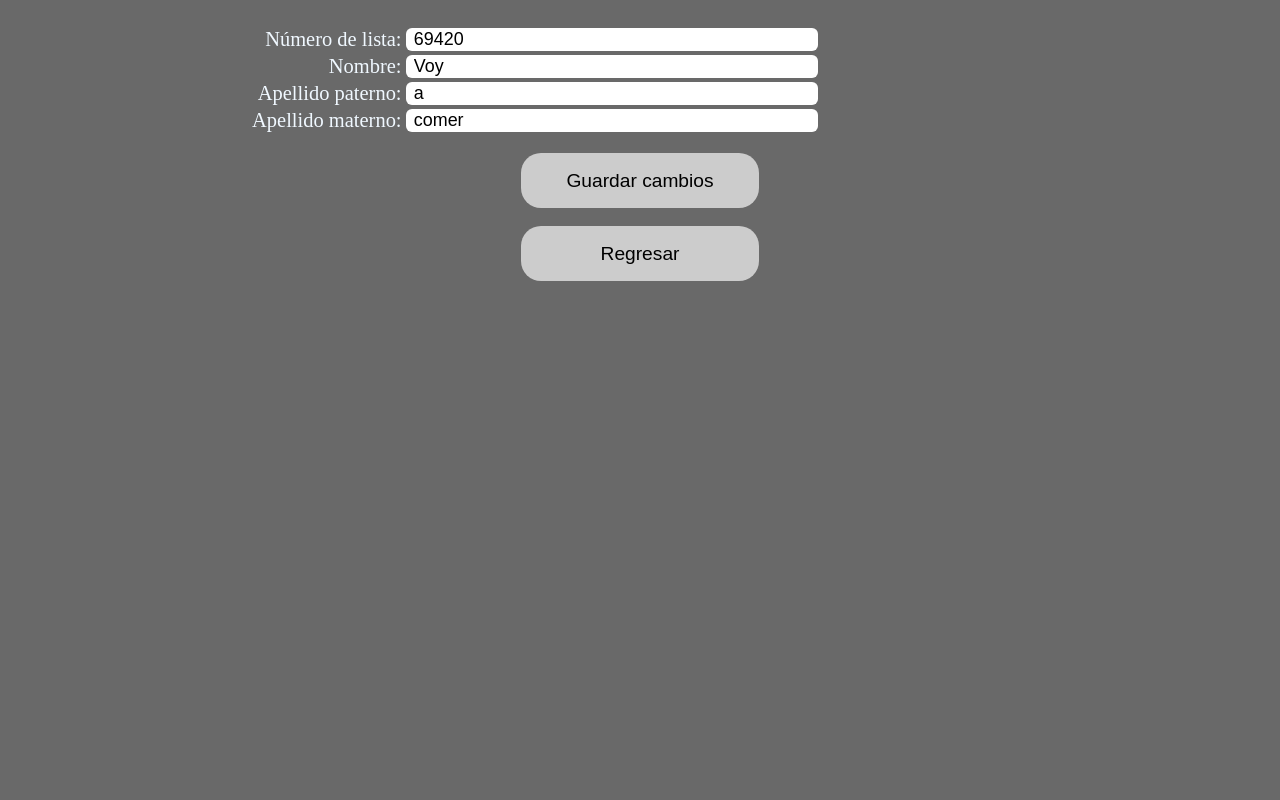
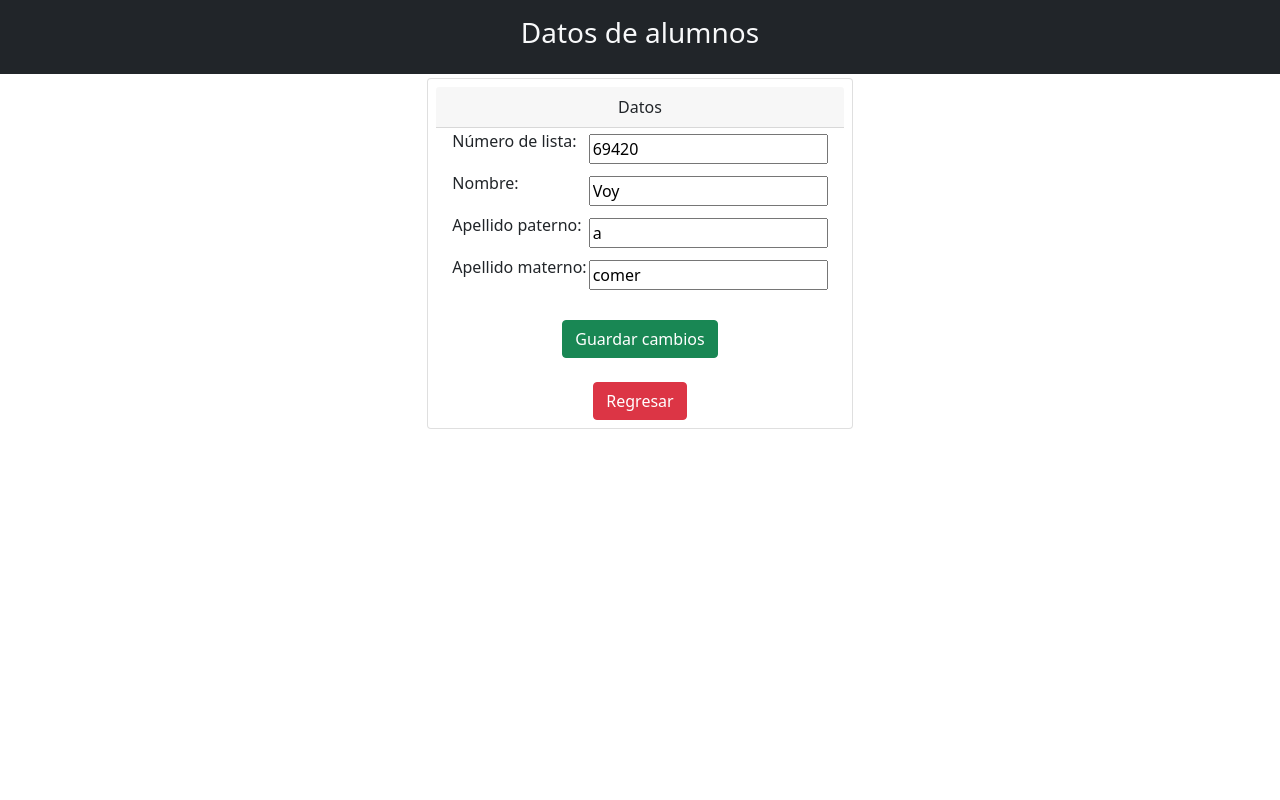
Before and after one commit to kikooooo22/Proyecto-rosy-4to-sem, a PHP site: page /Modificar_alumno.php?No_lista=69420 in a window 1280 px wide. Run offline with PHP 8.4, Linux system fonts and the light colour scheme; data comes from the database, SQL or seed files in the repository.

Commit message:
Update Modificar_alumno.php

```diff
--- a/Modificar_alumno.php
+++ b/Modificar_alumno.php
@@ -1,5 +1,5 @@
 <?php
-
+    include 'header.php';
 	require('conexion.php');
 	$No_lista=$_GET['No_lista'];
     $id=$No_lista;
@@ -14,116 +14,64 @@
 <html>
 
     <body>
-
-        <style>
-
-            html{
-                background-color: dimgrey;
-                color: aliceblue;
-            }
-
-            div{
-                align-content: center;
-                text-align: center;
-                margin: 2% 3%;
-
-            }
-
-            h1{
-                font-size: 2.3vw;
-            }
-
-            .boton{
-                align-content: center;
-                height: 7%;
-                width: 20%;
-                font-size: 1.5vw;
-                background-color: #cccccc;
-                border: none;
-                border-radius: 20px;
-            }
-
-            .boton:hover{
-                background-color: #9c9c9c;
-            }
-
-            .boton:active{
-                transform: scale(0.98);
-            }
-
-            .texto{
-                align-content: center;
-                width: 50%;
-                height: 8%;
-                font-size: 1.4vw;
-                text-align: left;
-                border: none;
-                border-radius: 6px;
-                padding-left: 1%;
-            }
-
-            p{
-                font-size: 1.6vw;
-            }
-
-        </style>
-
-        <div align="center">
-
-            <form method="get" action="Modi_alumno.php">
-                <table width="100%">
-
+    <div class="row">
+        <div class="col-md-4"></div>
+        <div align="center" class="col-md-4 p-1">
+            <div class="card p-2">
+                <div class="card-header">Datos</div>
+                <form method="get" action="Modi_alumno.php" >
+                    <table>
                         <!-- Para poder pasar el numero de lista antiguo y evitar errores de variables-->
                         <input type="hidden" name="id" value="<?php echo $id; ?>">
-
                         <tr>
-                        <td width="30%" style="text-align: right;">
+                            <td>
                                 <p>Número de lista: </p>
                             </td>
-                        <td width="70%" style="content-align: left;">
+                            <td>
                                 <input type="text" name="No_lista" class="texto" value="<?php echo $row['No_lista']; ?>">
                             </td>
                         </tr>
 
                         <tr>
-                        <td width="30%" style="text-align: right;">
+                            <td>
                                 <p>Nombre: </p>
                             </td>
-                        <td width="70%" style="content-align: left;">
+                            <td>
                                 <input type="text" name="Nombre" class="texto" value="<?php echo $row['Nombre']; ?>">
                             </td>
                         </tr>
 
                         <tr>
-                        <td width="30%" style="text-align: right;">
+                            <td>
                                 <p>Apellido paterno: </p>
                             </td>
-                        <td width="70%" style="content-align: left;">
+                            <td>
                                 <input type="text" name="Apellido_pat" class="texto" value="<?php echo $row['Apellido_pat']; ?>">
                             </td>
                         </tr>
 
                         <tr>
-                        <td width="30%" style="text-align: right;">
+                            <td>
                                 <p>Apellido materno: </p>
                             </td>
-                        <td width="70%" style="content-align: left;">
-                            <input type="text" name="Apellido_mat" class="texto" value="<?php echo $row['Apellido_mat']; ?>">
+                            <td>
+                                <input type="text" name="Apellido_mat" value="<?php echo $row['Apellido_mat']; ?>">
                             </td>
                         </tr>
 
                     </table>
                     <br>
-                <input type="submit" value="Guardar cambios" class="boton">
+                    <input type="submit" value="Guardar cambios" class="btn btn-success">
                     <br><br>
                     <a href="alumnos.php">
-                    <input type="button" value="Regresar" class="boton">
+                        <input type="button" value="Regresar" class="btn btn-danger">
                     </a>
 
                 </form>
 
             </div>
-
+        </div>
+    </div>
     </body>
 
 </html>
```
Lines whose indentation alone changed are shown as unchanged.
